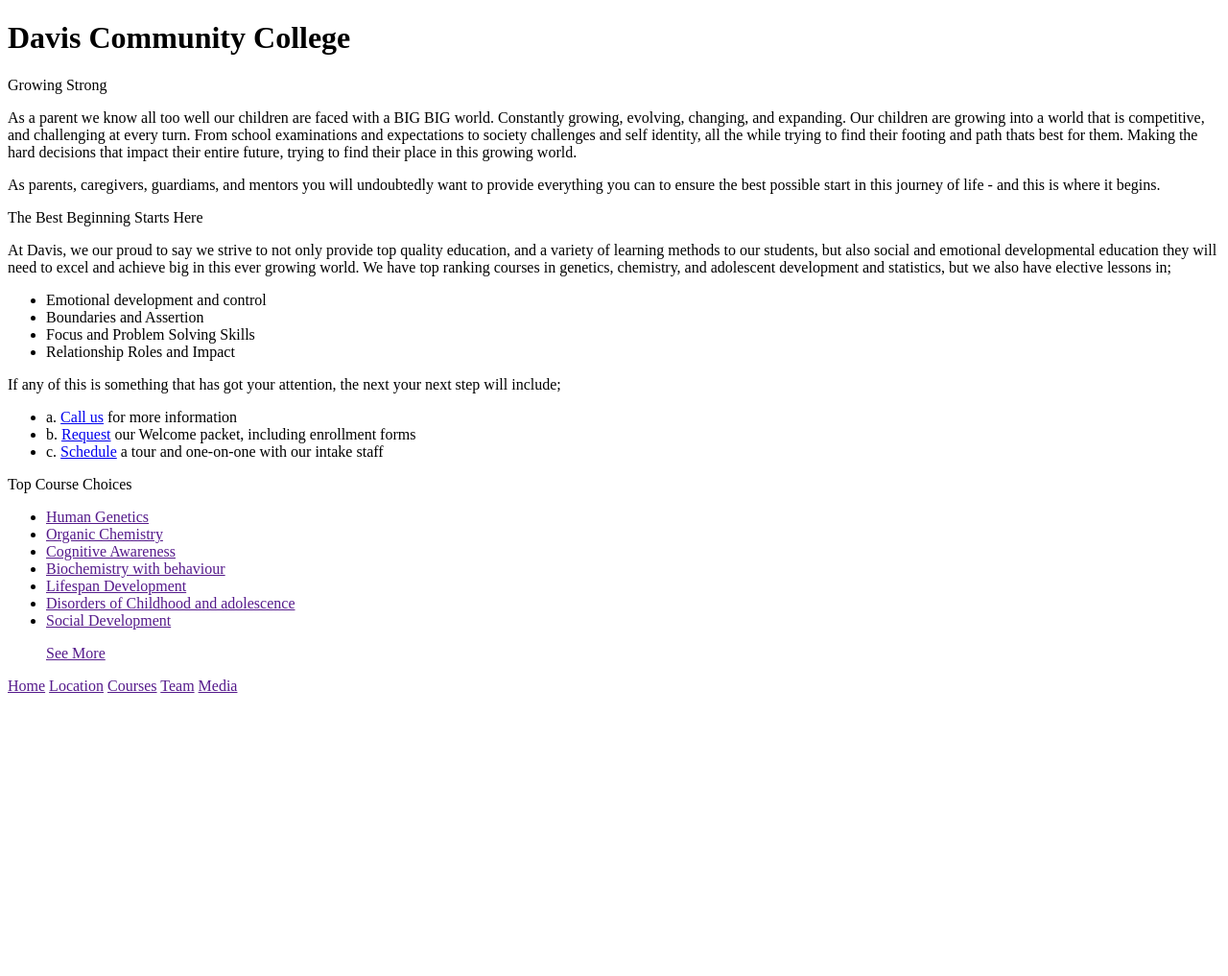
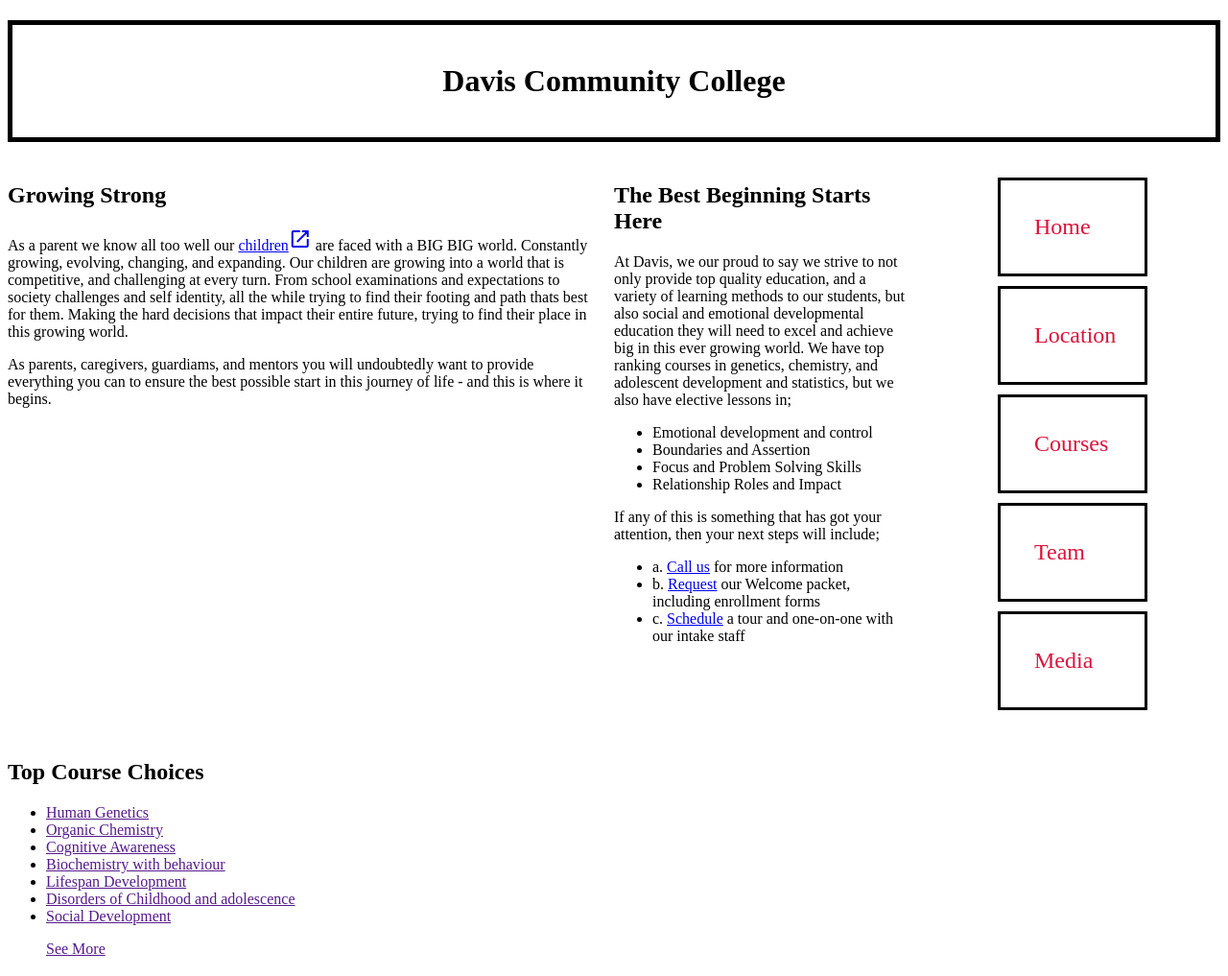
Before and after one commit to CVSWetzel/RWDFinal, a plain HTML site: page index.html in a window 1280 px wide. Shown: the whole page at 96% size. Before the commit the page ends 800 px from the top, so only its background shows below. Drawn offline with nearby package versions, Linux system fonts and the light colour scheme.

Commit message:
Added styling

```diff
--- a/index.html
+++ b/index.html
@@ -1,39 +1,77 @@
 <!DOCTYPE html>
 <html lang="en">
+
 <head>
     <meta charset="UTF-8">
     <meta name="viewport" content="width=device-width, initial-scale=1.0">
     <title>Davis Community College</title>
     <link rel="stylesheet" type="text/css" href="style.css">
+    <link rel="preconnect" href="https://fonts.googleapis.com">
+  <link rel="preconnect" href="https://fonts.gstatic.com" crossorigin>
+  <link href="https://fonts.googleapis.com/css2?family=Crimson+Text&family=Quicksand&display=swap" rel="stylesheet">
+  <link rel="stylesheet"
+    href="https://fonts.googleapis.com/css2?family=Material+Symbols+Outlined:opsz,wght,FILL,GRAD@20..48,100..700,0..1,-50..200" />
 </head>
+
 <body>
     <h1>Davis Community College</h1>
-<section>Growing Strong
-    <p>As a parent we know all too well our children are faced with a BIG BIG world. Constantly growing, evolving, changing, and expanding. Our children are growing into a world that is competitive, and challenging at every turn. From school examinations and expectations to society challenges and self identity, all the while trying to find their footing and path thats best for them. Making the hard decisions that impact their entire future, trying to find their place in this growing world. </p>
-    <p>As parents, caregivers, guardiams, and mentors you will undoubtedly want to provide everything you can to ensure the best possible start in this journey of life - and this is where it begins.</p>
-</section>
 
-<section>The Best Beginning Starts Here
-<p>At Davis, we our proud to say we strive to not only provide top quality education, and a variety of learning methods to our students, but also social and emotional developmental education they will need to excel and achieve big in this ever growing world. We have top ranking courses in genetics, chemistry, and adolescent development and statistics, but we also have elective lessons in;
+    <div class="container">
+
+
+
+        <div>
+            <h2>Growing Strong</h2>
+            <p>As a parent we know all too well our <a href="children">children<span class="material-symbols-outlined">open_in_new</span></a> are faced with a BIG BIG world. Constantly growing,
+                evolving, changing, and expanding. Our children are growing into a world that is competitive, and
+                challenging at every turn. From school examinations and expectations to society challenges and self
+                identity, all the while trying to find their footing and path thats best for them. Making the hard
+                decisions that impact their entire future, trying to find their place in this growing world. </p>
+            <p>As parents, caregivers, guardiams, and mentors you will undoubtedly want to provide everything you can to
+                ensure the best possible start in this journey of life - and this is where it begins.</p>
+        </div>
+
+        <div>
+            <h2>The Best Beginning Starts Here</h2>
+
+            <p>At Davis, we our proud to say we strive to not only provide top quality education, and a variety of
+                learning methods to our students, but also social and emotional developmental education they will need
+                to excel and achieve big in this ever growing world. We have top ranking courses in genetics, chemistry,
+                and adolescent development and statistics, but we also have elective lessons in;
             <ul>
                 <li>Emotional development and control</li>
                 <li>Boundaries and Assertion</li>
                 <li>Focus and Problem Solving Skills</li>
                 <li>Relationship Roles and Impact</li>
             </ul>
-<p>If any of this is something that has got your attention, the next your next step will include;
+            <p>If any of this is something that has got your attention, then your next steps will include;
             <ul>
                 <li>a. <a href="tel:563-554-0202">Call us</a> for more information</li>
-<li>b. <a href="mailto:cwetzel.prsvr@gmail.com">Request</a> our Welcome packet, including enrollment forms</li>
-<li>c. <a href="mailto:cwetzel.prsvr@gmail.com">Schedule</a> a tour and one-on-one with our intake staff</li>
+                <li>b. <a href="mailto:cwetzel.prsvr@gmail.com">Request</a> our Welcome packet, including enrollment
+                    forms</li>
+                <li>c. <a href="mailto:cwetzel.prsvr@gmail.com">Schedule</a> a tour and one-on-one with our intake staff
+                </li>
             </ul>
 
             </p>
             </p>
 
-</section>
+        </div>
 
-<section>Top Course Choices
+
+        <nav>
+            <a class="sidenav" href="">Home</a>
+            <a class="sidenav" href="">Location</a>
+            <a class="sidenav" href="">Courses</a>
+            <a class="sidenav" href="">Team</a>
+            <a class="sidenav" href="">Media</a>
+        </nav>
+
+
+        <div>
+            <h2>Top Course Choices</h2>
+
+            <div>
                 <ul>
                     <li><a href="">Human Genetics </a></li>
                     <li><a href="">Organic Chemistry</a></li>
@@ -44,20 +82,12 @@
                     <li><a href="">Social Development</a></li>
                     <p><a href="">See More</a></p>
                 </ul>
-
-</section>
-
-<section>
-<a href="">Home</a>
-<a href="">Location</a>
-<a href="">Courses</a>
-<a href="">Team</a>
-<a href="">Media</a>
-
-
-</section>
+            </div>
+        </div>
+    </div>
 
 
 
 </body>
+
 </html>
--- a/style.css
+++ b/style.css
@@ -1,35 +1,34 @@
 .container {
-   Display: flex;
-   flex-wrap: wrap;
-   margin: ;
-font-size: 10px;
+    display: grid;
+    grid-template-columns: 2fr 1fr 1fr;
+    gap: 1rem;
 }
 
-*heading {
-    font-style: sans-serif;
-    display: center;
-
-
+ nav {
+    display: flex;
+    flex-direction: column;
+    align-items: center;
+    font-size: 1.5rem;
+    padding: 10px;
 }
 
-*body {
-    font-style: serif;
-    height: ;
+.sidenav {
+    padding: 35px;
+    text-decoration: none;
+    color: crimson;
+    border: 3.5px solid black;
+    width: 80px;
+    margin: 5px;
+}
 
+.sidenav:hover {
+    color: rgb(0, 229, 255);
 }
 
 
-.item {
-    background:
-    border:fixed
-    color:fixed
-    padding:fixed
-    font-size:fixed
-    text-align:fixed
+h1 {
+    text-align: center;
+    border: 5px solid black;
+    padding: 40px;
 
 }
-
-
-.layout {
-
-}
```
Lines whose indentation alone changed are shown as unchanged.
